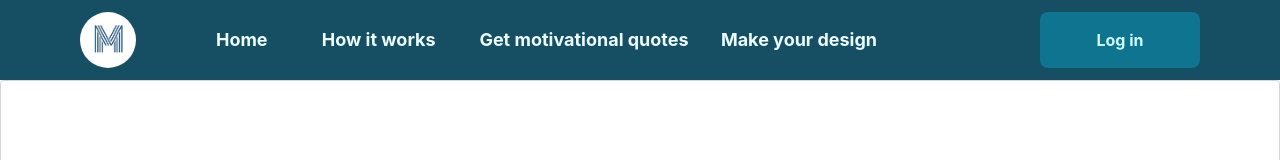
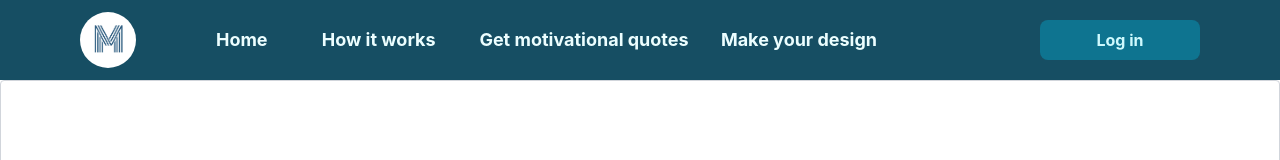
Before and after one commit to gbengaoluwadahunsi/Motiva, a React (Vite) app: page /makedesigns in a window 1280 px wide. Shown: the top 160 px of the page. Built offline with nearby package versions, Linux system fonts and the light colour scheme.

Commit message:
I reduced the padding

```diff
--- a/src/Components/Navbar.jsx
+++ b/src/Components/Navbar.jsx
@@ -15,7 +15,7 @@ const Navbar = ()  => {
                 <Link  to = "/makedesigns" className="col-span-2  decoration-cyan-500 decoration-2 hover:underline hover:underline-offset-8">Make your design</Link>
 
             </div>
-            <Link  to = "/login" className="text-center text-cyan-100 list-none justify-self-end bg-cyan-700 w-40 px-6  py-4 rounded-lg hover:scale-95 ">Log in</Link>
+            <Link  to = "/login" className="text-center text-cyan-100 list-none justify-self-end bg-cyan-700 w-40 px-6  py-2 rounded-lg hover:scale-95 ">Log in</Link>
 
           </div>
 
```
